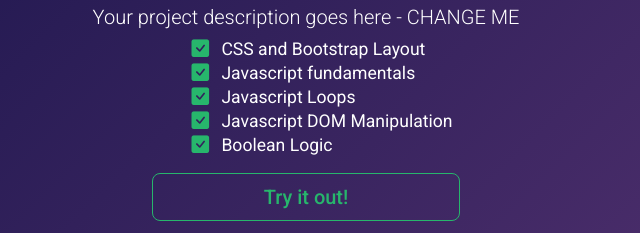
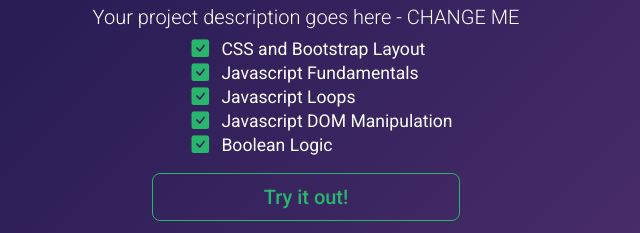
Before and after one commit to GI-Jamal/CrucibleChallengeTemplate, a plain HTML site: page index.html in a window 1280 px wide. Shown: the part 280-513 px from the top of the page, 14-654 px from the left. Drawn offline with nearby package versions, Linux system fonts and the light colour scheme; a web font is replaced by a local one.

Commit message:
Capitalized an f

```diff
--- a/index.html
+++ b/index.html
@@ -129,7 +129,7 @@
               </li>
               <li>
                 <i class="bi bi-check-square-fill"></i>
-                <span>Javascript fundamentals</span>
+                <span>Javascript Fundamentals</span>
               </li>
               <li>
                 <i class="bi bi-check-square-fill"></i>
```
